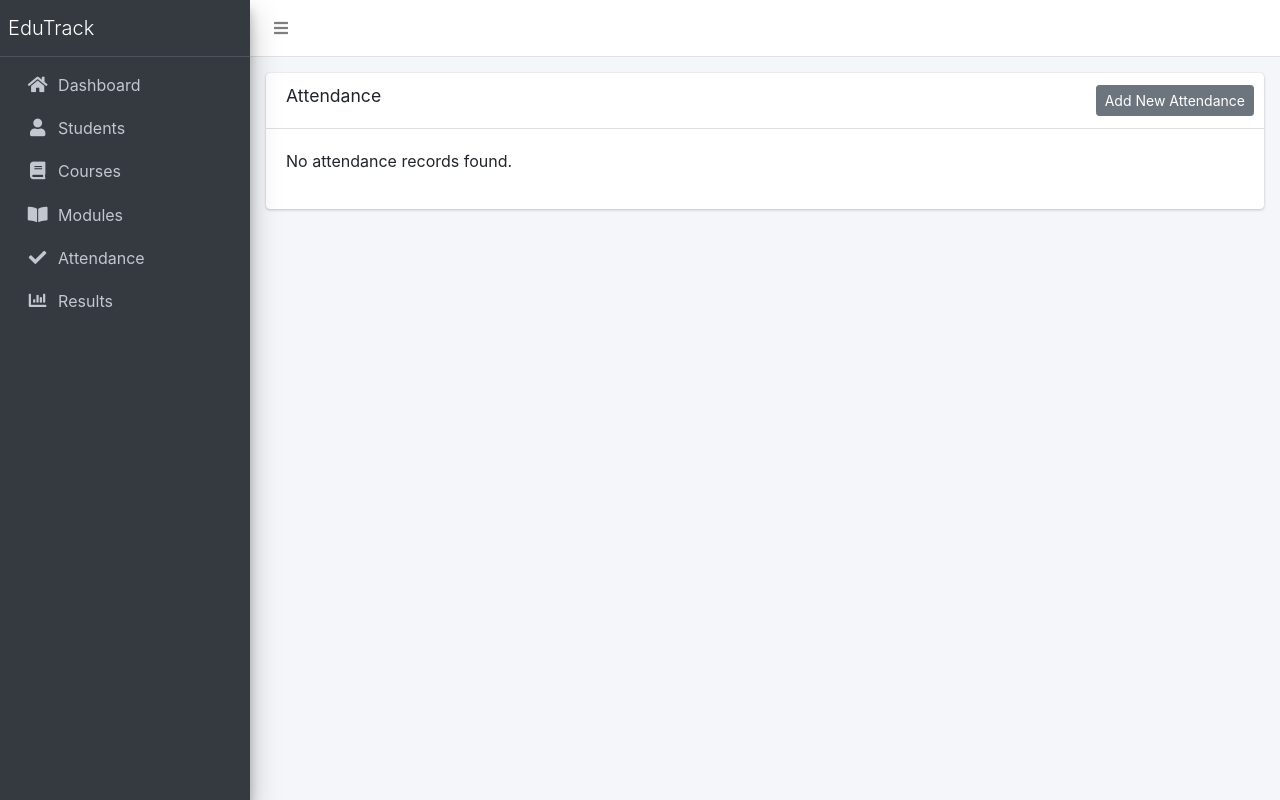
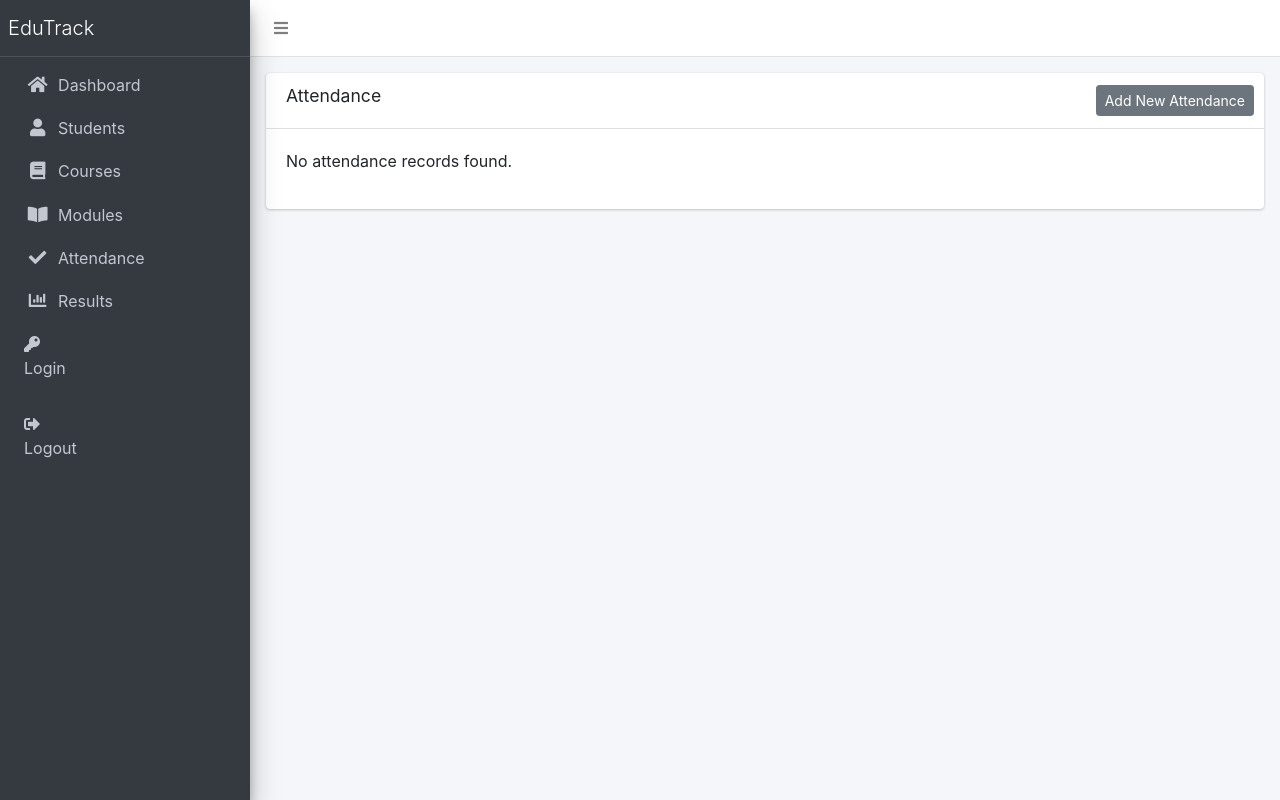
Before and after one commit to UjwalGuragain/EduTrack, a Django app: page /attendance/ in a window 1280 px wide. Run offline with Django 5.2, Linux system fonts and the light colour scheme; data that the repository does not hold is empty; some libraries are stand-ins or nearby versions.

Commit message:
feat add login logout option in master file

```diff
--- a/student_management_system/edu_track/templates/base.html
+++ b/student_management_system/edu_track/templates/base.html
@@ -83,6 +83,15 @@
           </li>
 
         </ul>
+
+        <a href="{% url 'login' %}" class="nav-link">
+          <i class="nav-icon fas fa-key"></i>
+          <p>Login</p>
+        </a>
+        <a href="{% url 'logout' %}" class="nav-link">
+          <i class="nav-icon fas fa-sign-out-alt"></i>
+          <p>Logout</p>
+        </a>
       </nav>
 
     </div>
```
